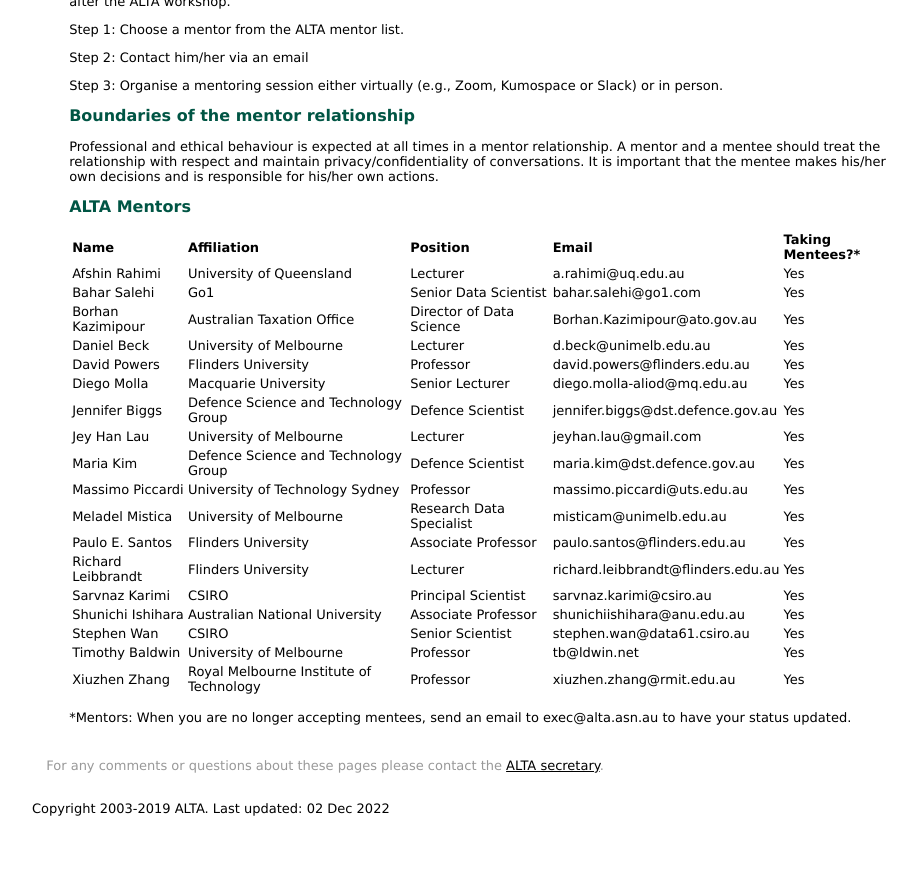
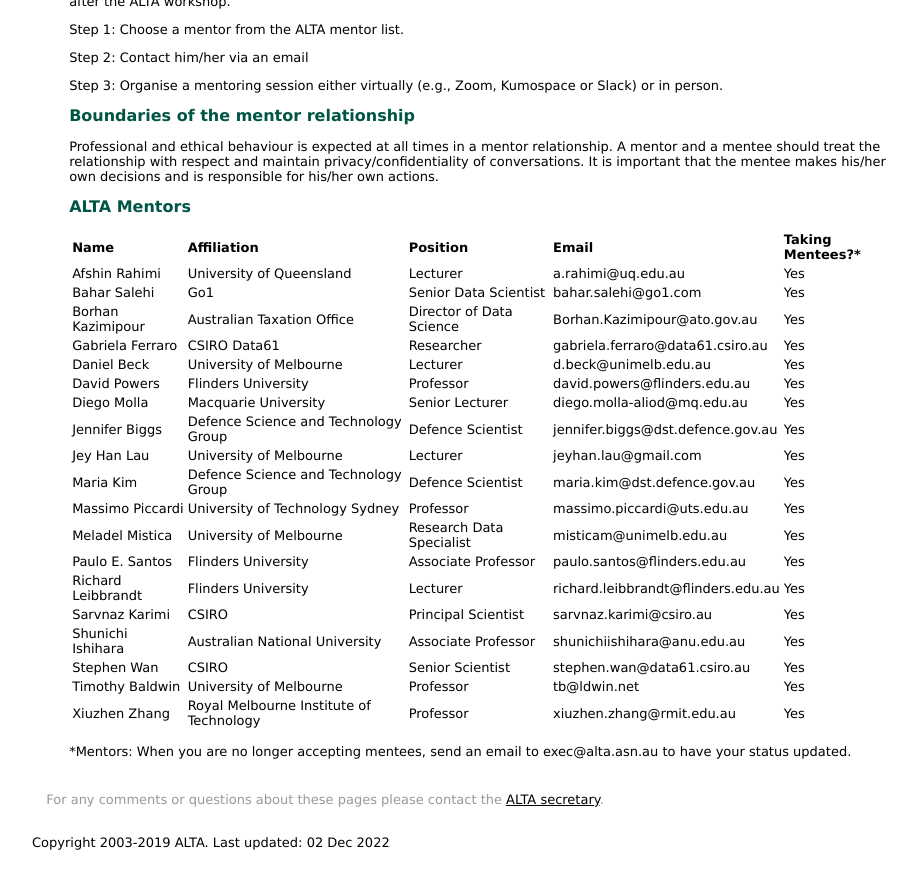
Before and after one commit to altaexec/alta-website, a Jekyll site: the page built from mentoring/index.html, in a window 1280 px wide and 900 px high, scrolled down 636 px. Shown: the top 889 px of the window, without its empty margins (288-1205 px from the left). Built offline with Jekyll 4.4.1, drawn with Linux system fonts in a browser that asks for light colours; before the commit the page ends 1502 px from its top, so only the background shows below that.

Commit message:
add researcher to mentor list

```diff
--- a/mentoring/index.html
+++ b/mentoring/index.html
@@ -64,6 +64,13 @@
         <td>Australian Taxation Office </td>
         <td>Director of Data Science </td>
         <td>Borhan.Kazimipour@ato.gov.au </td>
+        <td>Yes</td>
+    </tr>
+    <tr>
+        <td>Gabriela Ferraro </td>
+        <td>CSIRO Data61 </td>
+        <td>Researcher </td>
+        <td>gabriela.ferraro@data61.csiro.au </td>
         <td>Yes</td>
     </tr>
     <tr>
```
